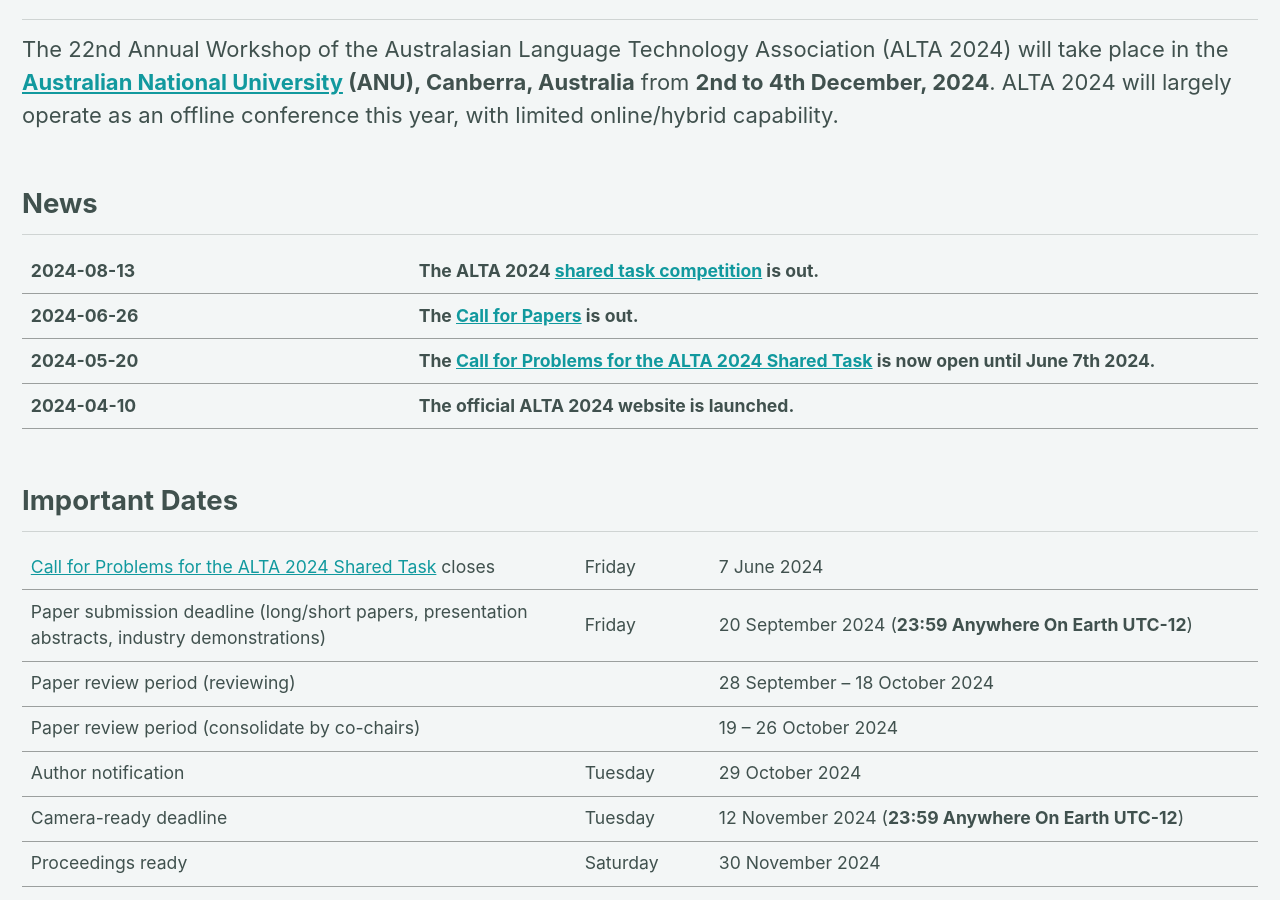
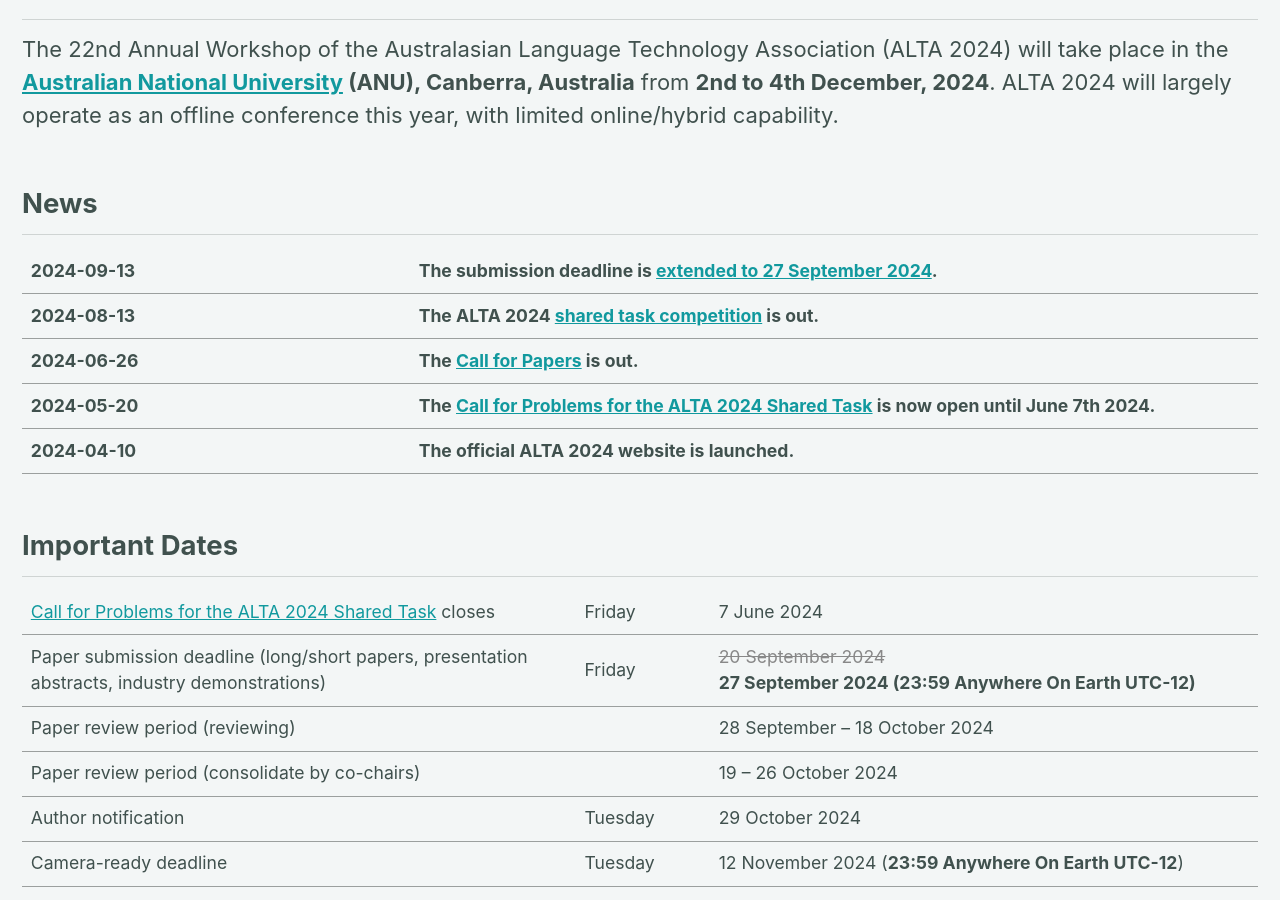
Before and after one commit to jkkummerfeld/alta2025, a Jekyll site: the page built from _pages/home.md, in a window 1280 px wide and 900 px high, scrolled down 611 px. Built offline with Jekyll 4.4.1, drawn with Linux system fonts in a browser that asks for light colours; cached includes are drawn as plain includes.

Commit message:
Extend submission deadline

```diff
--- a/_pages/home.md
+++ b/_pages/home.md
@@ -18,6 +18,7 @@ The 22nd Annual Workshop of the Australasian Language Technology Association (AL
 .news-table tr td:nth-child(1) {font-weight: bold; width: 25em; }
 .news-table tr td:nth-child(2) {font-weight: bold; width: 55em; }
 </style>
+| 2024-09-13 | The submission deadline is [extended to 27 September 2024](/calls/papers). |
 | 2024-08-13 | The ALTA 2024 [shared task competition](https://www.alta.asn.au/events/sharedtask2024/) is out. |
 | 2024-06-26 | The [Call for Papers](/calls/papers) is out. |
 | 2024-05-20 | The [Call for Problems for the ALTA 2024 Shared Task](/calls/shared_task) is now open until June 7th 2024.|
@@ -35,7 +36,7 @@ The 22nd Annual Workshop of the Australasian Language Technology Association (AL
 .dates-table del { color: #888; }
 </style>
 | [Call for Problems for the ALTA 2024 Shared Task](/calls) closes | Friday | 7 June 2024
-| Paper submission deadline (long/short papers, presentation abstracts, industry demonstrations) | Friday | 20 September 2024 (**23:59 Anywhere On Earth UTC-12**)
+| Paper submission deadline (long/short papers, presentation abstracts, industry demonstrations) | Friday | <del>20 September 2024</del> <br> **27 September 2024 (23:59 Anywhere On Earth UTC-12)**
 | Paper review period (reviewing) | | 28 September -- 18 October 2024
 | Paper review period (consolidate by co-chairs) | | 19 -- 26 October 2024
 | Author notification | Tuesday | 29 October 2024
```
Also changed, not shown: _pages/calls/papers.md (+1 -1 lines).
